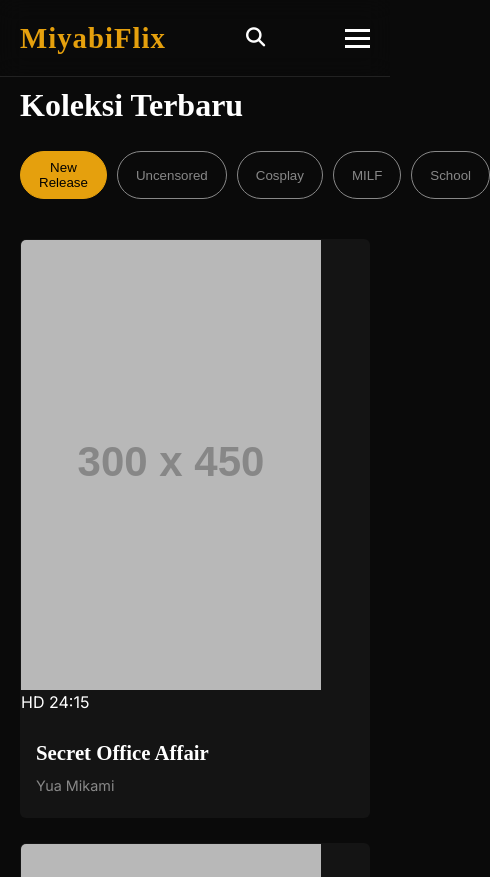
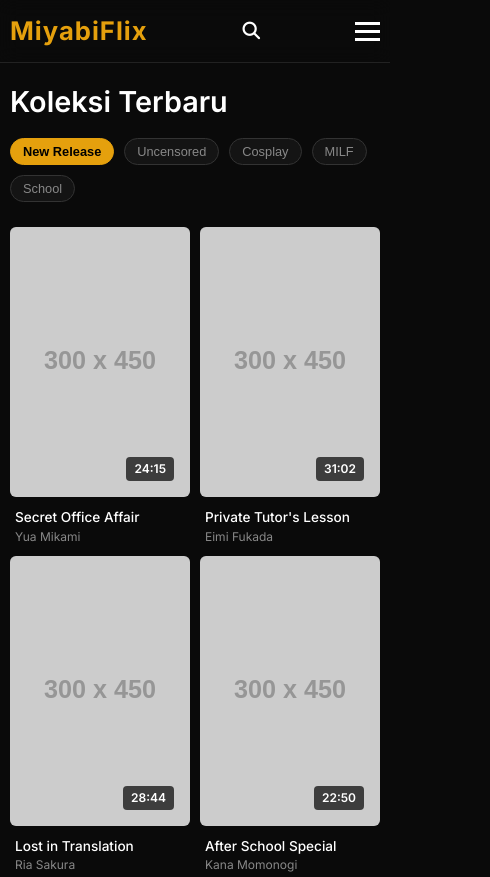
Before and after one commit to adithikmah28/Bokeh, a plain HTML site: page index.html in a window 390 px wide. Shown: the top 877 px of the page, 490 px wide, since content can reach past the window. Drawn offline with Linux system fonts and the light colour scheme; placeholder pictures from the web are drawn by us; a script that the page names is missing.

Commit message:
Update style.css

```diff
--- a/style.css
+++ b/style.css
@@ -5,203 +5,176 @@
     --bg-color: #141414;      /* Slightly lighter black for cards */
     --text-color: #FFFFFF;
     --text-muted: #888888;
-    --border-radius: 6px; /* Slightly sharper corners */
-    --font-family-heading: 'Playfair Display', serif;
+    --border-radius: 6px;
     --font-family-body: 'Inter', sans-serif;
 }
 
-* {
-    margin: 0;
-    padding: 0;
-    box-sizing: border-box;
-}
+* { margin: 0; padding: 0; box-sizing: border-box; }
 
 body {
     font-family: var(--font-family-body);
     background-color: var(--dark-color);
     color: var(--text-color);
-    line-height: 1.6;
+    line-height: 1.5;
 }
 
-h1, h2, h3 {
-    font-family: var(--font-family-heading);
-    font-weight: 700;
-}
-
+h1, h2, h3 { font-weight: 600; }
 a { text-decoration: none; color: var(--text-color); }
 ul { list-style: none; }
 img { max-width: 100%; display: block; }
-.container { max-width: 1200px; margin: 0 auto; padding: 0 20px; }
+.container { max-width: 1400px; margin: 0 auto; padding: 0 15px; }
 
 /* --- HEADER / NAVBAR --- */
 .header {
-    background-color: rgba(10, 10, 10, 0.7);
-    backdrop-filter: blur(12px);
+    background-color: rgba(10, 10, 10, 0.8);
+    backdrop-filter: blur(10px);
     position: fixed;
     width: 100%;
     z-index: 100;
-    padding: 15px 0;
+    padding: 12px 0;
     border-bottom: 1px solid rgba(255, 255, 255, 0.1);
 }
 
 .navbar { display: flex; justify-content: space-between; align-items: center; }
-
-.nav-logo {
-    font-family: var(--font-family-heading);
-    font-size: 1.8rem;
-    font-weight: 700;
-    color: var(--primary-color);
-    letter-spacing: 1px;
-}
-
+.nav-logo { font-size: 1.6rem; font-weight: 700; color: var(--primary-color); letter-spacing: 1px; }
 .nav-menu { display: flex; gap: 30px; }
 .nav-link { font-weight: 500; transition: color 0.3s ease; }
 .nav-link:hover { color: var(--primary-color); }
-
 .nav-actions { display: flex; align-items: center; gap: 15px; }
-.action-btn { background: none; border: none; color: var(--text-color); font-size: 1.2rem; cursor: pointer; }
+.action-btn { background: none; border: none; color: var(--text-color); font-size: 1.1rem; cursor: pointer; }
 .hamburger { display: none; cursor: pointer; }
 .bar { display: block; width: 25px; height: 3px; margin: 5px auto; background-color: var(--text-color); transition: all 0.3s ease-in-out; }
 
 /* --- BUTTONS --- */
-.btn {
-    padding: 10px 24px;
-    border-radius: var(--border-radius);
-    border: 1px solid transparent;
-    cursor: pointer;
-    font-weight: 600;
-    font-family: var(--font-family-body);
-    transition: all 0.3s ease;
-    text-transform: uppercase;
-    letter-spacing: 0.5px;
+.btn { padding: 8px 18px; border-radius: var(--border-radius); border: 1px solid transparent; cursor: pointer; font-weight: 600; transition: all 0.3s ease; }
+.btn-primary { background-color: var(--primary-color); color: #000; border-color: var(--primary-color); }
+.btn-primary:hover { background-color: #ffb70f; }
+
+/* --- VIDEOS SECTION --- */
+main {
+    padding-top: 100px; /* Space for fixed header */
 }
 
-.btn-primary {
-    background-color: var(--primary-color);
-    color: #000;
-    border-color: var(--primary-color);
+.videos-section {
+    padding-bottom: 60px;
 }
 
-.btn-primary:hover {
-    background-color: #ffb70f;
-    transform: translateY(-2px);
+.section-header {
+    margin-bottom: 25px;
 }
 
-.btn-secondary {
-    background-color: rgba(255, 255, 255, 0.1);
-    color: var(--text-color);
-    border-color: rgba(255, 255, 255, 0.3);
+.section-header h2 {
+    font-size: 1.8rem;
+    margin-bottom: 15px;
 }
 
-.btn-secondary:hover { background-color: rgba(255, 255, 255, 0.2); }
-.btn-lg { padding: 12px 28px; font-size: 1rem; }
-.btn i { margin-right: 8px; }
-
-/* --- HERO SECTION --- */
-.hero {
-    height: 95vh;
+.category-filters {
     display: flex;
-    align-items: center;
-    position: relative;
-    padding-top: 80px; /* offset for fixed header */
+    gap: 10px;
+    flex-wrap: wrap;
 }
 
-.hero-bg {
-    position: absolute;
-    top: 0;
-    left: 0;
-    width: 100%;
-    height: 100%;
-    /* Ganti dengan URL gambar bokeh favoritmu */
-    background: url('https://images.unsplash.com/photo-1534723452862-4c874018d66d?ixlib=rb-4.0.3&ixid=M3wxMjA3fDB8MHxwaG90by1wYWdlfHx8fGVufDB8fHx8fA%3D%3D&auto=format&fit=crop&w=1770&q=80') no-repeat center center/cover;
-    z-index: -2;
-}
-
-.hero-bg::after {
-    content: '';
-    position: absolute;
-    top: 0;
-    left: 0;
-    width: 100%;
-    height: 100%;
-    background: linear-gradient(90deg, var(--dark-color) 30%, transparent 70%),
-                linear-gradient(0deg, var(--dark-color) 15%, transparent 50%);
-    z-index: -1;
-}
-
-.hero-content { max-width: 55%; padding-left: 5%; }
-
-.hero-title {
-    font-size: 4.5rem;
-    line-height: 1.1;
-    margin-bottom: 20px;
-    text-shadow: 2px 2px 10px rgba(0,0,0,0.5);
-}
-
-.hero-description {
-    font-size: 1.2rem;
+.filter-btn {
+    background: var(--bg-color);
     color: var(--text-muted);
-    max-width: 500px;
-    margin-bottom: 35px;
-}
-
-.hero-buttons { display: flex; gap: 15px; }
-
-/* --- VIDEOS SECTION --- */
-.videos-section { padding: 80px 0; }
-
-.section-header { display: flex; justify-content: space-between; align-items: center; margin-bottom: 40px; flex-wrap: wrap; gap: 20px; }
-.section-header h2 { font-size: 2.5rem; }
-.category-filters { display: flex; gap: 10px; }
-
-.filter-btn {
-    background: transparent;
-    color: var(--text-muted);
-    padding: 8px 18px;
-    border: 1px solid var(--text-muted);
-    border-radius: 30px;
+    padding: 6px 14px;
+    border: 1px solid #333;
+    border-radius: 20px;
     cursor: pointer;
     transition: all 0.3s ease;
+    font-size: 0.9rem;
 }
 
 .filter-btn:hover, .filter-btn.active {
     background-color: var(--primary-color);
     color: #000;
     border-color: var(--primary-color);
+    font-weight: 600;
 }
 
-.video-grid { display: grid; grid-template-columns: repeat(auto-fit, minmax(280px, 1fr)); gap: 25px; }
+/* --- VIDEO GRID (KUNCI UTAMA) --- */
+.video-grid {
+    display: grid;
+    /* Desktop: 5-6 kolom */
+    grid-template-columns: repeat(auto-fill, minmax(200px, 1fr));
+    gap: 15px;
+}
 
 .video-card {
-    background-color: var(--bg-color);
-    border-radius: var(--border-radius);
-    overflow: hidden;
+    background-color: transparent;
     cursor: pointer;
-    transition: transform 0.3s ease, box-shadow 0.3s ease;
-    border: 1px solid transparent;
+    transition: transform 0.2s ease;
 }
 
 .video-card:hover {
-    transform: translateY(-8px);
-    box-shadow: 0 10px 30px rgba(0, 0, 0, 0.5);
-    border-color: rgba(229, 160, 13, 0.4); /* Glow effect with primary color */
+    transform: scale(1.05);
+    z-index: 10;
 }
 
-.card-banner { position: relative; }
-.card-banner img { filter: brightness(0.9); transition: filter 0.3s ease; }
-.video-card:hover .card-banner img { filter: brightness(1); }
+.card-banner {
+    position: relative;
+    overflow: hidden;
+    border-radius: var(--border-radius);
+    background-color: #222; /* Fallback color */
+}
 
-.card-banner .play-icon {
-    position: absolute; top: 50%; left: 50%;
-    transform: translate(-50%, -50%) scale(0.8);
-    font-size: 1.8rem;
-    color: white; opacity: 0;
-    transition: opacity 0.3s ease, transform 0.3s ease;
+.card-banner img {
+    width: 100%;
+    aspect-ratio: 2 / 3; /* Ratio Poster Portrait */
+    object-fit: cover;
 }
-.video-card:hover .play-icon { opacity: 1; transform: translate(-50%, -50%) scale(1); }
-.card-content { padding: 20px 15px; }
-.card-content h3 { font-size: 1.3rem; margin-bottom: 5px; }
-.card-content p { color: var(--text-muted); font-size: 0.9rem; }
+
+.card-overlay {
+    position: absolute;
+    bottom: 8px;
+    right: 8px;
+    left: 8px;
+    display: flex;
+    justify-content: space-between;
+    align-items: center;
+}
+
+.card-quality, .card-duration {
+    padding: 3px 8px;
+    border-radius: 4px;
+    font-size: 0.75rem;
+    font-weight: 600;
+    background-color: rgba(0, 0, 0, 0.7);
+    backdrop-filter: blur(5px);
+}
+
+.card-quality {
+    color: var(--primary-color);
+    position: absolute;
+    top: 8px;
+    left: 8px;
+}
+
+.card-duration {
+    position: absolute;
+    bottom: 8px;
+    right: 8px;
+}
+
+.card-content {
+    padding: 10px 5px 0 5px;
+}
+
+.card-content h3 {
+    font-size: 0.95rem;
+    font-weight: 500;
+    white-space: nowrap;
+    overflow: hidden;
+    text-overflow: ellipsis;
+}
+
+.card-content p {
+    color: var(--text-muted);
+    font-size: 0.85rem;
+    white-space: nowrap;
+    overflow: hidden;
+    text-overflow: ellipsis;
+}
 
 /* --- FOOTER --- */
 .footer { padding: 40px 0 20px; background-color: #000; }
@@ -209,29 +182,24 @@ img { max-width: 100%; display: block; }
     text-align: center;
     padding: 15px;
     margin-bottom: 30px;
-    border: 1px solid var(--text-muted);
+    border: 1px solid var(--primary-color);
     border-radius: var(--border-radius);
-    color: var(--text-muted);
-    font-style: italic;
+    color: #ccc;
+    font-size: 0.9rem;
 }
-.age-notice i { margin-right: 10px; color: var(--primary-color); }
+.age-notice i { margin-right: 10px; }
+.footer-copyright { text-align: center; color: var(--text-muted); font-size: 0.9rem; margin-top: 20px; border-top: 1px solid var(--bg-color); padding-top: 20px; }
 
-.footer-content { display: flex; justify-content: space-between; align-items: center; margin-bottom: 30px; flex-wrap: wrap; gap: 20px; }
-.footer-logo { font-family: var(--font-family-heading); font-size: 1.5rem; color: var(--primary-color); }
-.footer-links { display: flex; gap: 25px; }
-.footer-links a:hover { color: var(--primary-color); }
-.social-media a { margin-left: 20px; font-size: 1.2rem; color: var(--text-muted); transition: color 0.3s ease; }
-.social-media a:hover { color: var(--primary-color); }
-.footer-copyright { text-align: center; color: var(--text-muted); font-size: 0.9rem; margin-top: 30px; border-top: 1px solid var(--bg-color); padding-top: 20px;}
 
-/* --- RESPONSIVE DESIGN --- */
+/* --- RESPONSIVE DESIGN (KUNCI UTAMA) --- */
 @media (max-width: 992px) {
-    .hero-title { font-size: 3.5rem; }
-    .hero-content { max-width: 80%; }
+    /* Tablet: 4 kolom */
+    .video-grid { grid-template-columns: repeat(4, 1fr); }
 }
 
 @media (max-width: 768px) {
-    .nav-menu { position: fixed; left: -100%; top: 70px; flex-direction: column; background-color: var(--dark-color); width: 100%; text-align: center; transition: 0.3s; gap: 0; }
+    main { padding-top: 80px; }
+    .nav-menu { position: fixed; left: -100%; top: 65px; flex-direction: column; background-color: var(--dark-color); width: 100%; text-align: center; transition: 0.3s; gap: 0; }
     .nav-menu.active { left: 0; }
     .nav-item { padding: 1.5rem 0; border-bottom: 1px solid var(--bg-color); }
     .nav-actions .btn { display: none; }
@@ -240,18 +208,21 @@ img { max-width: 100%; display: block; }
     .hamburger.active .bar:nth-child(1) { transform: translateY(8px) rotate(45deg); }
     .hamburger.active .bar:nth-child(3) { transform: translateY(-8px) rotate(-45deg); }
 
-    .hero { text-align: center; }
-    .hero-content { max-width: 100%; padding: 0 10px; display: flex; flex-direction: column; align-items: center; }
-    .hero-title { font-size: 3rem; }
-    .hero-description { font-size: 1.1rem; }
-    .hero-buttons { justify-content: center; }
-    .section-header { flex-direction: column; align-items: flex-start; }
-    .footer-content { flex-direction: column; text-align: center; }
-    .footer-links { margin: 20px 0; }
+    /* HP Besar/Tablet Portrait: 3 kolom */
+    .video-grid {
+        grid-template-columns: repeat(3, 1fr);
+        gap: 12px;
+    }
+    .container { padding: 0 10px; }
 }
 
 @media (max-width: 480px) {
-    .hero-title { font-size: 2.5rem; }
-    .hero-buttons { flex-direction: column; gap: 10px; width: 80%; }
-    .section-header h2 { font-size: 2rem; }
+    /* HP Kecil: 2 kolom (sesuai request) */
+    .video-grid {
+        grid-template-columns: repeat(2, 1fr);
+        gap: 10px;
+    }
+    .card-content h3 { font-size: 0.85rem; }
+    .card-content p { font-size: 0.75rem; }
+    .filter-btn { padding: 5px 12px; font-size: 0.8rem; }
 }
```
